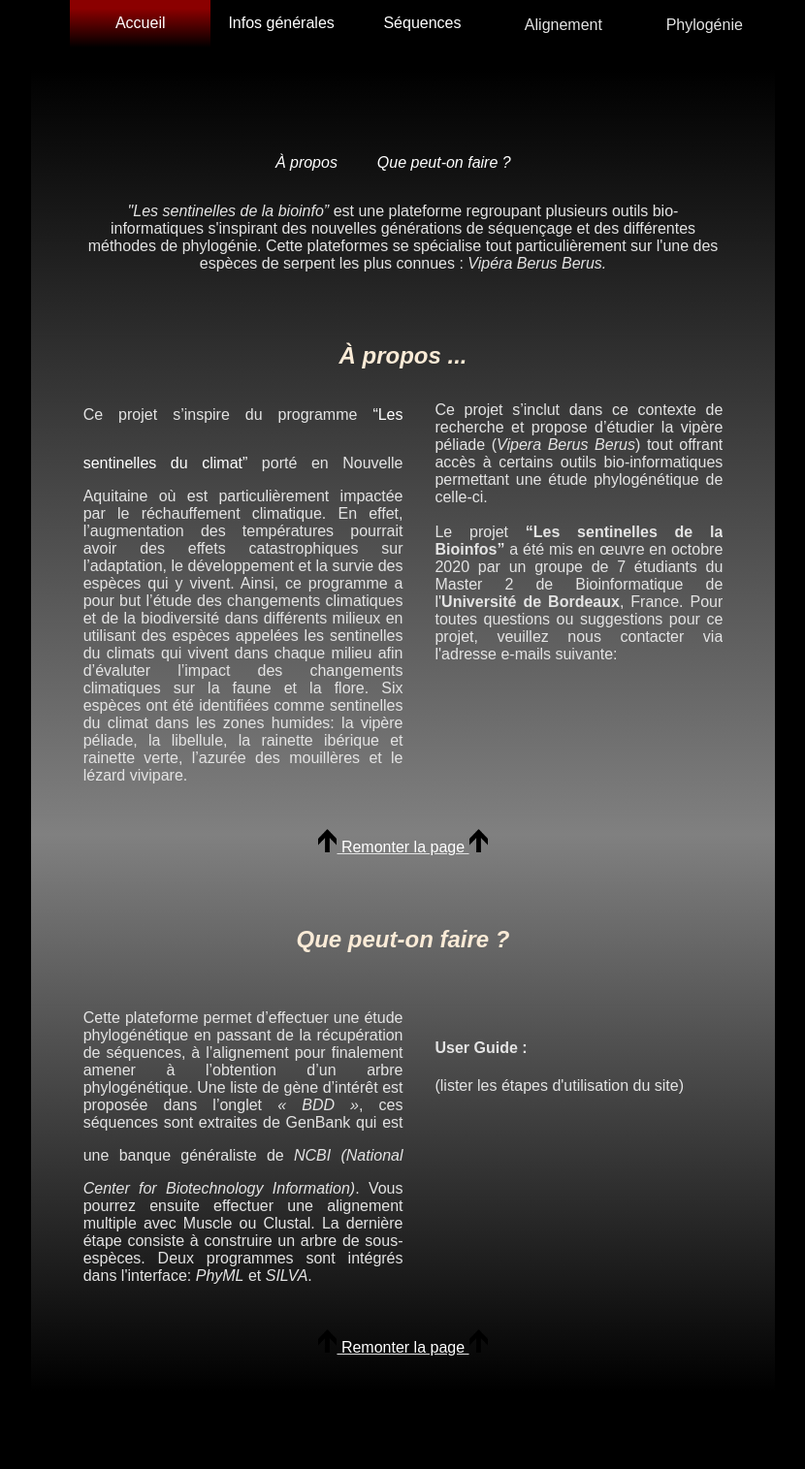
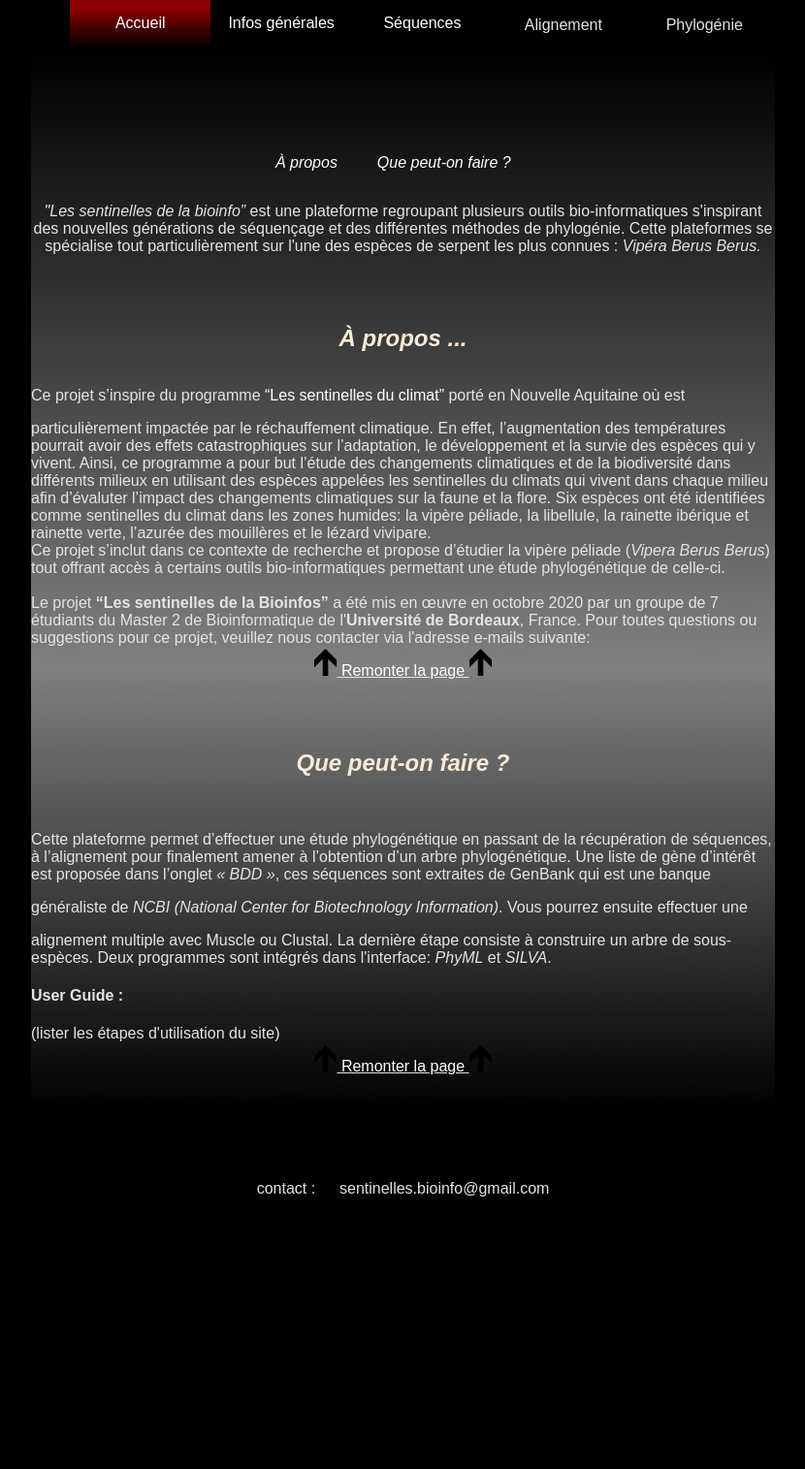
Before and after one commit to les-sentinelles-de-la-bioinfo/ProjetPhylogenie, a Flask app: page / in a window 1280 px wide. Shown: the part 502-2017 px from the top of the page at 97% size, without its empty margins (224-1054 px from the left). After the commit the page ends 1736 px from the top, so only its background shows below. Run offline with Flask 2, Linux system fonts and the light colour scheme.

Commit message:
Add files via upload

```diff
--- a/templates/Acceuil.html
+++ b/templates/Acceuil.html
@@ -1,20 +1,22 @@
+<!-- DENET Lola, DESQUERRE Émilie, HUI Tongyuxuan, MEGUERDITCHIAN Caroline, NIU Wenli, PRATX Julie, VU Thao Uyen-->
+
 {% extends "layout.html" %}
 
 {% block content %}
 
-<section id ="text_accueil" >
+<section id ="text_home" >
 <br></br>
 <br></br>
 <br></br>
 <br></br>
 <center><a href="#a_propos"><i>À propos &emsp; </i></a>  <a href="#qpt"><i> &emsp;Que peut-on faire ? &emsp;</i></a></center>
-<div class="textes_accueil">
+<div class="texts_home">
    <p><center><i>"Les sentinelles de la bioinfo”</i> est une plateforme regroupant plusieurs outils bio-informatiques
     s'inspirant des nouvelles générations de séquençage et des différentes méthodes de phylogénie. Cette plateformes
     se spécialise tout particulièrement sur l'une des espèces de serpent les plus connues : <i>Vipéra Berus Berus. </i></center> </p>
     <br></br>
     <h2 id="a_propos"><center>À propos ...</center> </h2>
-    <div id="partie1"> Ce projet s’inspire du programme
+    <div id="part1"> Ce projet s’inspire du programme
         <a href="https://www.sentinelles-climat.org/"" title="Senti" target="_blank">“Les sentinelles du climat”</a>
         porté en Nouvelle Aquitaine où est particulièrement
         impactée par le réchauffement climatique. En effet, l’augmentation des températures pourrait avoir des effets
@@ -24,7 +26,7 @@
          climatiques sur la faune et la flore. Six espèces ont été identifiées comme sentinelles du climat dans les zones
          humides: la vipère péliade, la libellule, la rainette ibérique et rainette verte, l’azurée des mouillères et le
          lézard vivipare.  </div>
-    <div id="partie2">
+    <div id="part2">
         Ce projet s’inclut dans ce contexte de recherche et propose d’étudier la vipère péliade (<i>Vipera Berus Berus</i>)
         tout offrant accès à certains outils bio-informatiques permettant une étude phylogénétique de celle-ci.
         <br></br>
@@ -35,7 +37,7 @@
     </div>
 </div>
 
-<center><u><a href="#text_accueil"> <img src="{{ url_for('static', filename='figure/fleche.png') }}" id = "fleche", width="3%", height="3%">
+<center><u><a href="#text_home"> <img src="{{ url_for('static', filename='figure/fleche.png') }}" id = "fleche", width="3%", height="3%">
     Remonter la page      <img src="{{ url_for('static', filename='figure/fleche.png') }}" id = "fleche", width="3%", height="3%">
 </a></u></center>
 
@@ -45,22 +47,22 @@
 
 <br></br>
 
-<div class="textes_accueil">
+<div class="texts_home">
 
-    <div id="partie1"> Cette plateforme permet d’effectuer une étude phylogénétique en passant de la récupération de séquences,
+    <div id="part1"> Cette plateforme permet d’effectuer une étude phylogénétique en passant de la récupération de séquences,
         à l’alignement pour finalement amener à l’obtention d’un arbre phylogénétique. Une liste de gène d’intérêt est
         proposée dans l’onglet <i>« BDD »</i>, ces séquences sont extraites de GenBank  qui est une banque généraliste de
         <a href="https://www.ncbi.nlm.nih.gov/"" title="NCBI" target="_blank"></a><i>NCBI</i></a>
         <i>(National Center for Biotechnology Information)</i>. Vous pourrez ensuite effectuer une alignement multiple avec Muscle
         ou Clustal.  La dernière étape consiste à construire un arbre de sous-espèces. Deux programmes sont intégrés dans
         l'interface: <i>PhyML</i> et <i>SILVA</i>.</div>
-    <div id="partie2"><h4>User Guide :</h4>
+    <div id="part2"><h4>User Guide :</h4>
         (lister les étapes d'utilisation du site)
 
     </div>
 </div>
 
-<center><u><a href="#text_accueil"> <img src="{{ url_for('static', filename='figure/fleche.png') }}" id = "fleche", width="3%", height="3%">
+<center><u><a href="#text_home"> <img src="{{ url_for('static', filename='figure/fleche.png') }}" id = "fleche", width="3%", height="3%">
     Remonter la page      <img src="{{ url_for('static', filename='figure/fleche.png') }}" id = "fleche", width="3%", height="3%">
 </a></u></center>
 
--- a/templates/layout.html
+++ b/templates/layout.html
@@ -6,7 +6,7 @@
     <meta charset="UTF-8" />
     <meta name="description" content="website description" />
     <meta name="keywords" content="phylogeny tree" />
-    <meta name="author" content="Wenli niu, Tongyuxuan HUI" />
+    <meta name="author" content="DENET Lola, DESQUERRE Émilie, HUI Tongyuxuan, MEGUERDITCHIAN Caroline, NIU Wenli, PRATX Julie, VU Thao Uyen" />
     <meta http-equiv="content-type" content="text/html; charset=windows-1252" />
     <META HTTP-EQUIV="Pragma" CONTENT="no-cache">
     <META HTTP-EQUIV="Cache-Control" CONTENT="no-cache, must-revalidate">
@@ -47,6 +47,6 @@
 
     <br></br>
     <br></br>
-
+<footer><center>contact : &emsp; sentinelles.bioinfo@gmail.com</center></footer>
 </body>
 </html>
```
Also changed, not shown: templates/Alignement.html (+5 -2 lines), templates/bdd.html (+9 -3 lines), templates/infos.html (+7 -4 lines), templates/tree.html (+5 -3 lines).
